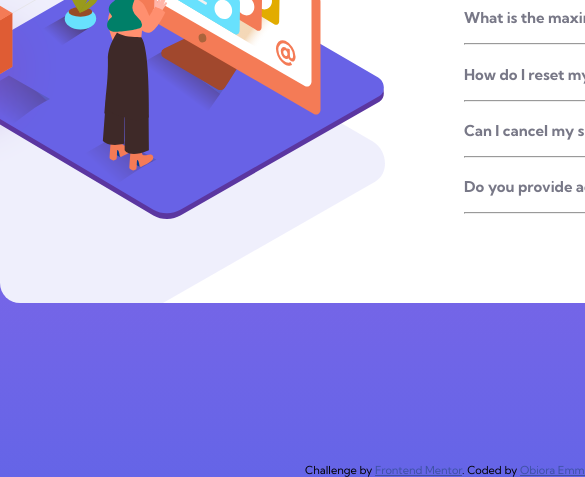
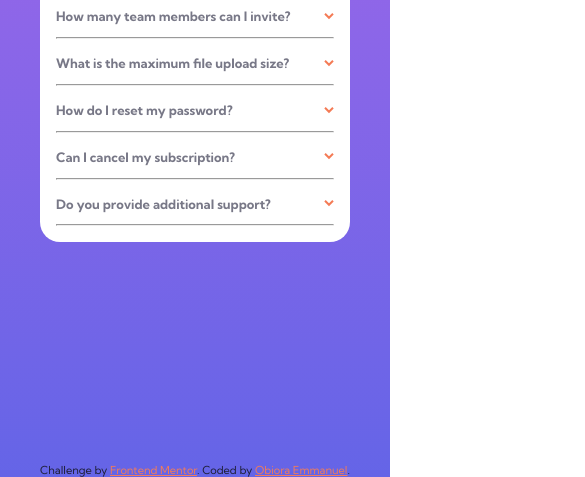
Before and after one commit to Emmanuel-obiora/faq-accordion-card, a plain HTML site: page index.html in a window 390 px wide. Shown: the part 367-844 px from the top of the page, 585 px wide, since content can reach past the window. Drawn offline with Linux system fonts and the light colour scheme.

Commit message:
Adding responsiveness for mobile and tablet devices

```diff
--- a/sass styles/_faq.scss
+++ b/sass styles/_faq.scss
@@ -5,10 +5,24 @@
     color: $Dark-grayish-blue;
     justify-content: center;
 
+    @media(max-width: 64rem){
+        margin: 2rem;
+    }
+
+    @media (max-width: 37.5rem){
+        margin: 1rem;
+    }
+
     &-head{
         color: $Very-dark-desaturated-blue;
         font-size: 30px;
         margin-bottom: 2rem;
+
+        @media (max-width: 37.5rem){
+            text-align: center;
+            margin-top: .3rem;
+            margin-bottom: 1.5rem;
+        }
     }
 
     &-answer{
@@ -16,12 +30,20 @@
         font-size: 13px;
         color: $Dark-grayish-blue;
         padding: .5rem 0;
+
+        @media (max-width: 37.5rem){
+            font-size: 12px
+        }
     }
 }
 
 .question-section{
     display: grid;
     row-gap: 1.2rem;
+
+    @media (max-width: 37.5rem){
+        row-gap: 1rem
+    }
 
     &_each{
         display: flex;
@@ -33,6 +55,10 @@
             color: $Dark-grayish-blue;
             font-size: 15px;
             cursor: pointer;
+
+            @media (max-width:37.5rem){
+                font-size: 13px;
+            }
         }
 
         &-head:hover{
@@ -47,7 +73,7 @@
 
 .horizon{
     color: $Dark-grayish-blue;
-    margin-top: 1rem;
+    margin-top: .8rem;
 }
 
 // toggling the hidden and flipping elements using javascript and css
@@ -65,4 +91,8 @@
     color: $Very-dark-desaturated-blue;
     font-weight: 700;
     font-size: 16px;
+
+    @media (max-width: 37.5rem){
+        font-size: 14px;
+    }
 }
--- a/sass styles/_footer.scss
+++ b/sass styles/_footer.scss
@@ -3,8 +3,9 @@
     font-size: 11px;
     text-align: center;
     margin-top: auto;
+    color: $Very-dark-desaturated-blue;
 }
 
 .attribution a {
-    color: hsl(228, 45%, 44%);
+    color: $Soft-red;
 }
--- a/sass styles/_images.scss
+++ b/sass styles/_images.scss
@@ -7,20 +7,43 @@
     position: relative;
     display: flex;
     overflow: hidden;
+    align-items: center;
+    justify-content: center;
+
+    @media (max-width: 37.5rem){
+        overflow: visible;
+    }
 
     &_inner{
-        background-image: url(../images/illustration-woman-online-desktop.svg);
+        background: url(../images/illustration-woman-online-desktop.svg) no-repeat top center;
         background-position: center;
         background-repeat: no-repeat;
         background-size: 100%;
         margin-left: -4rem;
         padding: 14rem;
+
+        @media(max-width: 64rem){
+            background-size: 80%;
+        }
+
+        @media (max-width:37.5rem){
+            background: url(../images/illustration-woman-online-mobile.svg);
+            background-position: top;
+            background-repeat: no-repeat;
+            background-size: 100%;
+            margin: -6.2rem auto 0 3rem;
+            padding: 0 14rem 10.7rem 0;
+        }
     }
 }
 
 .box{
     position: absolute;
     left: -8rem;
-    top: 38%;
+    top: 43%;
+
+    @media (max-width: 37.5rem){
+        display: none;
+    }
 
 }
--- a/sass styles/_main.scss
+++ b/sass styles/_main.scss
@@ -6,4 +6,17 @@ main{
     height: 509px;
     width: 920px;
     border-radius: 20px;
+
+    @media (max-width: 64rem){
+        width: 720px;
+        grid-template-columns: 300px 1fr;
+        // height: 450px;
+    }
+
+    @media (max-width: 37.5rem) {
+        background: white url(../images/bg-pattern-mobile.svg) no-repeat top;
+        grid-template-columns: 1fr;
+        width: 310px;
+        height: auto;
+    }
 }
```
Also changed, not shown: src/styles.css.
